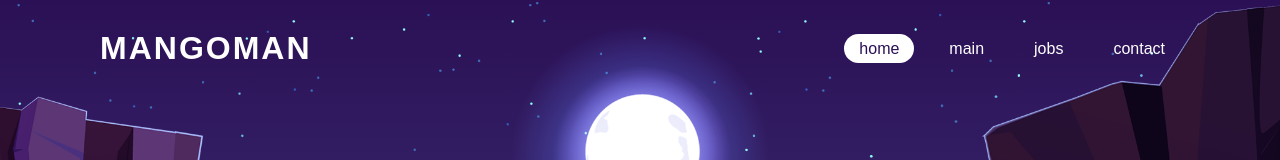
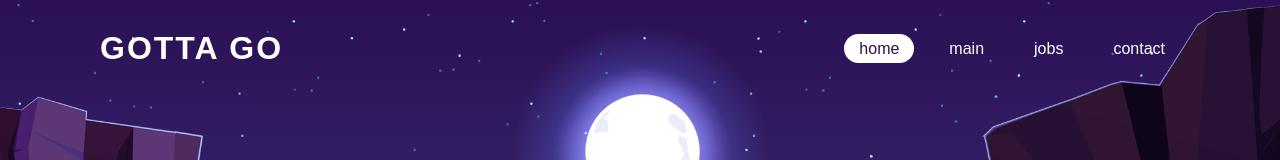
Before and after one commit to Fab23456/moving_site, a plain HTML site: page index.html in a window 1280 px wide. Shown: the top 160 px of the page. Drawn offline with Linux system fonts and the light colour scheme; a web font is replaced by a local one.

Commit message:
Update index.html

```diff
--- a/index.html
+++ b/index.html
@@ -11,7 +11,7 @@
 
 <body>
     <header>
-        <a href='#' class="logo">MANGOMAN</a>
+        <a href='#' class="logo">GOTTA GO</a>
         <ul>
             <li><a href='#' class="active">home</a></li>
             <li><a href='#'>main</a></li>
```
